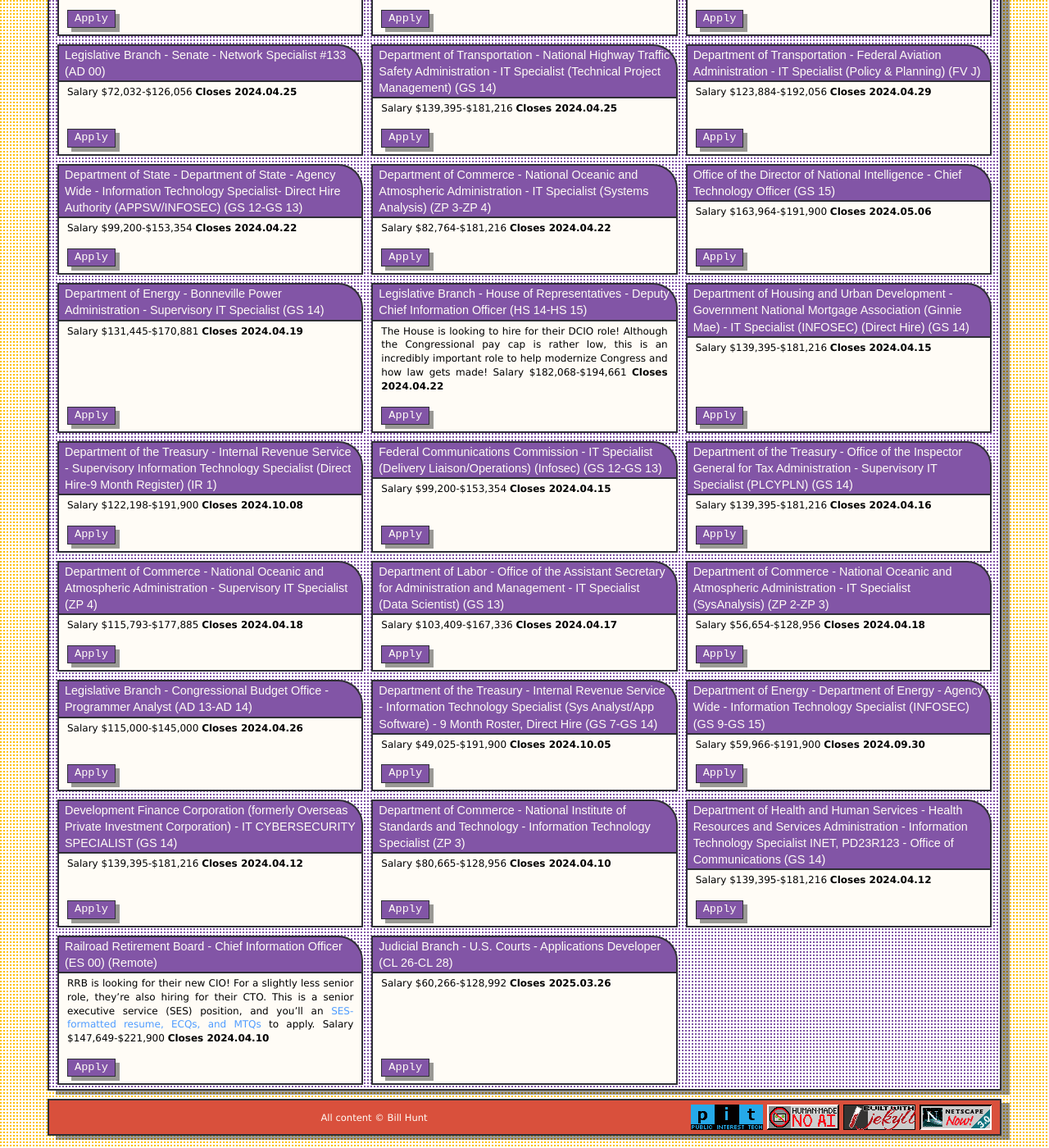
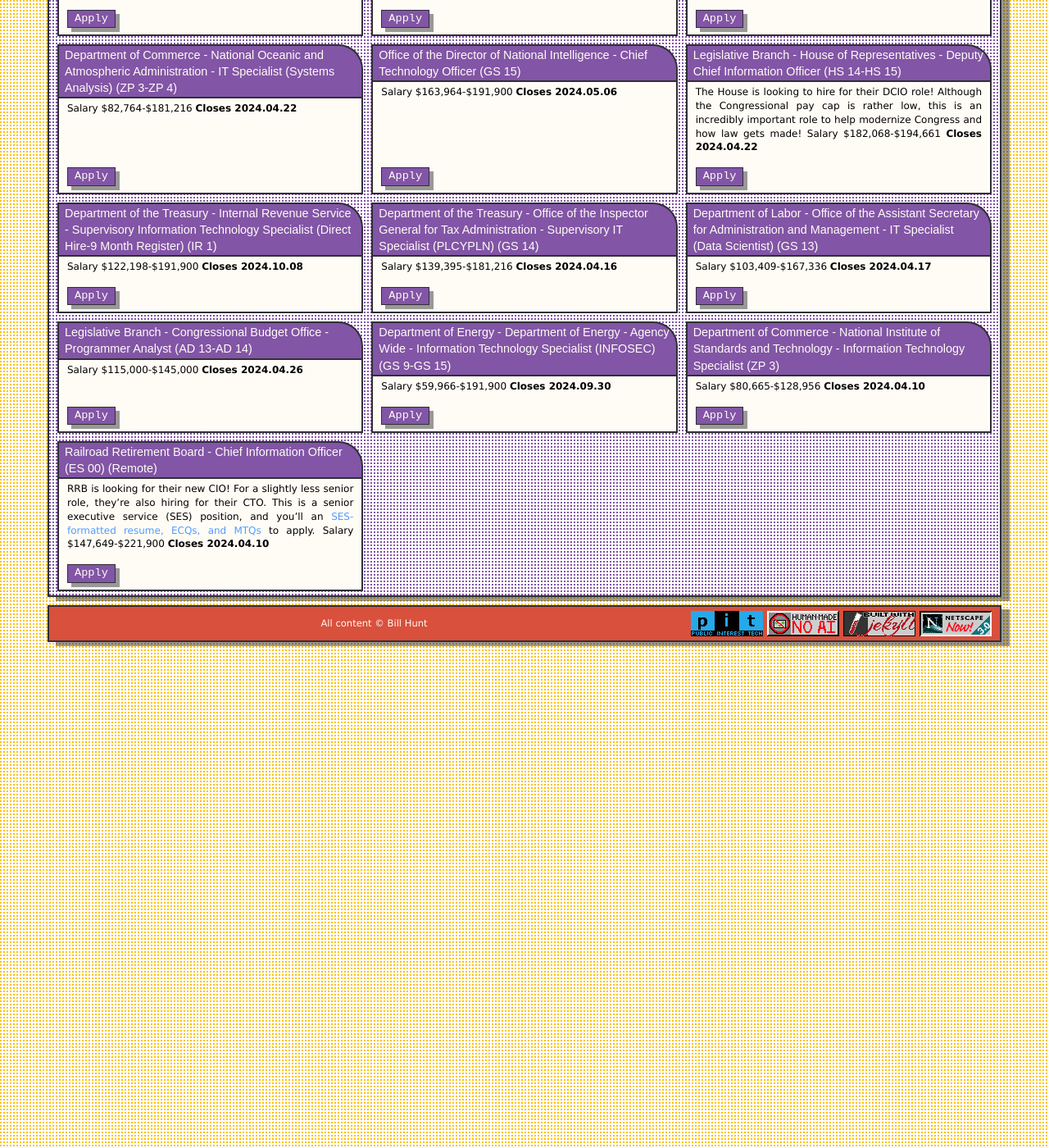
Before and after one commit to krusynth/billhunt.dev, a Jekyll site: the page built from usajobs.md, in a window 1280 px wide and 1400 px high, scrolled down 3560 px. Shown: the whole window at 82% size. Built offline with Jekyll 4.4.1, drawn with Linux system fonts in a browser that asks for light colours; some web fonts are replaced; some of the changed text lies outside the part shown.

Commit message:
Updating jobs.

```diff
--- a/_data/usajobs.yml
+++ b/_data/usajobs.yml
@@ -1,3 +1,15 @@
+- id: '787758200'
+  posted: '2024-04-19T18:57:01.4830'
+  closes: '2024-04-29T23:59:59.9970'
+  agency: Department of Energy - Bonneville Power Administration
+  title: IT Cybersecurity Specialist
+  lowGrade: GS 12
+  highGrade: GS 12
+  salaryMin: 93453
+  salaryMax: 121601
+  url: https://www.usajobs.gov/GetJob/ViewDetails/787758200
+  remote: false
+  source: usajobs
 - id: '786235000'
   posted: '2024-04-17T00:00:00.0000'
   closes: '2024-04-23T23:59:59.9970'
@@ -289,18 +301,6 @@
   url: https://www.usajobs.gov/GetJob/ViewDetails/787414600
   remote: true
   source: usajobs
-- id: '787461700'
-  posted: '2024-04-19T00:00:00.0000'
-  closes: '2024-04-25T23:59:59.9970'
-  agency: Department of Agriculture - Office of the Chief Information Officer
-  title: IT Project Manager
-  lowGrade: GS 13
-  highGrade: GS 13
-  salaryMin: 103409
-  salaryMax: 167336
-  url: https://www.usajobs.gov/GetJob/ViewDetails/787461700
-  remote: false
-  source: usajobs
 - id: '787512700'
   posted: '2024-04-19T00:00:00.0000'
   closes: '2024-05-20T23:59:59.9970'
@@ -403,18 +403,6 @@
   url: https://www.usajobs.gov/GetJob/ViewDetails/787648300
   remote: false
   source: usajobs
-- id: '785361600'
-  posted: '2024-04-15T00:00:00.0000'
-  closes: '2024-04-19T23:59:59.9970'
-  agency: Department of Health and Human Services - National Institutes of Health
-  title: IT Specialist (INFOSEC)
-  lowGrade: GS 13
-  highGrade: GS 13
-  salaryMin: 117962
-  salaryMax: 153354
-  url: https://www.usajobs.gov/GetJob/ViewDetails/785361600
-  remote: false
-  source: usajobs
 - id: '785563600'
   posted: '2024-04-16T00:00:00.0000'
   closes: '2024-04-30T23:59:59.9970'
@@ -509,18 +497,6 @@
   salaryMin: 86962
   salaryMax: 113047
   url: https://www.usajobs.gov/GetJob/ViewDetails/786581200
-  remote: false
-  source: usajobs
-- id: '786624600'
-  posted: '2024-04-15T07:21:13.6800'
-  closes: '2024-04-19T23:59:59.9970'
-  agency: Environmental Protection Agency
-  title: Supervisory IT Specialist
-  lowGrade: GS 14
-  highGrade: GS 14
-  salaryMin: 129134
-  salaryMax: 167876
-  url: https://www.usajobs.gov/GetJob/ViewDetails/786624600
   remote: false
   source: usajobs
 - id: '786690000'
@@ -707,18 +683,6 @@
   url: https://www.usajobs.gov/GetJob/ViewDetails/785870300
   remote: false
   source: usajobs
-- id: '785885800'
-  posted: '2024-04-10T00:00:00.0000'
-  closes: '2024-04-19T23:59:59.9970'
-  agency: Department of Homeland Security - Federal Emergency Management Agency
-  title: IT Project Manager
-  lowGrade: GS 12
-  highGrade: GS 13
-  salaryMin: 99200
-  salaryMax: 153354
-  url: https://www.usajobs.gov/GetJob/ViewDetails/785885800
-  remote: false
-  source: usajobs
 - id: '786151500'
   posted: '2024-04-11T13:09:02.1330'
   closes: '2024-04-22T23:59:59.9970'
@@ -758,18 +722,6 @@
   salaryMin: 117962
   salaryMax: 153354
   url: https://www.usajobs.gov/GetJob/ViewDetails/786195300
-  remote: false
-  source: usajobs
-- id: '786319800'
-  posted: '2024-04-12T00:00:00.0000'
-  closes: '2024-04-19T23:59:59.9970'
-  agency: Department of Commerce - National Oceanic and Atmospheric Administration
-  title: Computer Scientist
-  lowGrade: ZP 4
-  highGrade: ZP 4
-  salaryMin: 114970
-  salaryMax: 176620
-  url: https://www.usajobs.gov/GetJob/ViewDetails/786319800
   remote: false
   source: usajobs
 - id: '786358100'
@@ -858,18 +810,6 @@
   url: https://www.usajobs.gov/GetJob/ViewDetails/785662300
   remote: false
   source: usajobs
-- id: '785665500'
-  posted: '2024-04-09T00:00:00.0000'
-  closes: '2024-04-19T23:59:59.9970'
-  agency: Department of Energy - Bonneville Power Administration
-  title: Supervisory IT Specialist
-  lowGrade: GS 14
-  highGrade: GS 14
-  salaryMin: 131445
-  salaryMax: 170881
-  url: https://www.usajobs.gov/GetJob/ViewDetails/785665500
-  remote: false
-  source: usajobs
 - id: '785676400'
   posted: '2024-04-08T18:00:39.1900'
   closes: '2024-04-22T23:59:59.9970'
@@ -886,20 +826,6 @@
     The House is looking to hire for their DCIO role! Although the Congressional
     pay cap is rather low, this is an incredibly important role to help
     modernize Congress and how law gets made!
-- id: '785338000'
-  posted: '2024-04-06T00:00:00.0000'
-  closes: '2024-04-15T23:59:59.9970'
-  agency: >-
-    Department of Housing and Urban Development - Government National Mortgage
-    Association (Ginnie Mae)
-  title: IT Specialist (INFOSEC) (Direct Hire)
-  lowGrade: GS 14
-  highGrade: GS 14
-  salaryMin: 139395
-  salaryMax: 181216
-  url: https://www.usajobs.gov/GetJob/ViewDetails/785338000
-  remote: false
-  source: usajobs
 - id: '785522600'
   posted: '2024-04-08T09:40:35.8100'
   closes: '2024-10-08T23:59:59.9970'
@@ -910,18 +836,6 @@
   salaryMin: 122198
   salaryMax: 191900
   url: https://www.usajobs.gov/GetJob/ViewDetails/785522600
-  remote: false
-  source: usajobs
-- id: '784533800'
-  posted: '2024-04-01T16:06:21.6070'
-  closes: '2024-04-15T23:59:59.9970'
-  agency: Federal Communications Commission
-  title: IT Specialist (Delivery Liaison/Operations) (Infosec)
-  lowGrade: GS 12
-  highGrade: GS 13
-  salaryMin: 99200
-  salaryMax: 153354
-  url: https://www.usajobs.gov/GetJob/ViewDetails/784533800
   remote: false
   source: usajobs
 - id: '784659500'
@@ -938,18 +852,6 @@
   url: https://www.usajobs.gov/GetJob/ViewDetails/784659500
   remote: false
   source: usajobs
-- id: '784800200'
-  posted: '2024-04-04T00:00:00.0000'
-  closes: '2024-04-18T23:59:59.9970'
-  agency: Department of Commerce - National Oceanic and Atmospheric Administration
-  title: Supervisory IT Specialist
-  lowGrade: ZP 4
-  highGrade: ZP 4
-  salaryMin: 115793
-  salaryMax: 177885
-  url: https://www.usajobs.gov/GetJob/ViewDetails/784800200
-  remote: false
-  source: usajobs
 - id: '784914200'
   posted: '2024-04-04T00:00:00.0000'
   closes: '2024-04-17T23:59:59.9970'
@@ -964,18 +866,6 @@
   url: https://www.usajobs.gov/GetJob/ViewDetails/784914200
   remote: false
   source: usajobs
-- id: '785029500'
-  posted: '2024-04-05T00:00:00.0000'
-  closes: '2024-04-18T23:59:59.9970'
-  agency: Department of Commerce - National Oceanic and Atmospheric Administration
-  title: IT Specialist (SysAnalysis)
-  lowGrade: ZP 2
-  highGrade: ZP 3
-  salaryMin: 56654
-  salaryMax: 128956
-  url: https://www.usajobs.gov/GetJob/ViewDetails/785029500
-  remote: false
-  source: usajobs
 - id: '785238100'
   posted: '2024-04-04T17:15:53.6030'
   closes: '2024-04-26T23:59:59.9970'
@@ -986,20 +876,6 @@
   salaryMin: 115000
   salaryMax: 145000
   url: https://www.usajobs.gov/GetJob/ViewDetails/785238100
-  remote: false
-  source: usajobs
-- id: '785278800'
-  posted: '2024-04-05T08:04:15.9900'
-  closes: '2024-10-05T23:59:59.9970'
-  agency: Department of the Treasury - Internal Revenue Service
-  title: >-
-    Information Technology Specialist (Sys Analyst/App Software) - 9 Month
-    Roster, Direct Hire
-  lowGrade: GS 7
-  highGrade: GS 14
-  salaryMin: 49025
-  salaryMax: 191900
-  url: https://www.usajobs.gov/GetJob/ViewDetails/785278800
   remote: false
   source: usajobs
 - id: '783549600'
@@ -1014,20 +890,6 @@
   url: https://www.usajobs.gov/GetJob/ViewDetails/783549600
   remote: false
   source: usajobs
-- id: '784282200'
-  posted: '2024-04-01T00:00:00.0000'
-  closes: '2024-04-12T23:59:59.9970'
-  agency: >-
-    Development Finance Corporation (formerly Overseas Private Investment
-    Corporation)
-  title: IT CYBERSECURITY SPECIALIST
-  lowGrade: GS 14
-  highGrade: GS 14
-  salaryMin: 139395
-  salaryMax: 181216
-  url: https://www.usajobs.gov/GetJob/ViewDetails/784282200
-  remote: false
-  source: usajobs
 - id: '783330100'
   posted: '2024-03-27T00:00:00.0000'
   closes: '2024-04-10T23:59:59.9970'
@@ -1038,20 +900,6 @@
   salaryMin: 80665
   salaryMax: 128956
   url: https://www.usajobs.gov/GetJob/ViewDetails/783330100
-  remote: false
-  source: usajobs
-- id: '783612300'
-  posted: '2024-03-27T16:54:37.8270'
-  closes: '2024-04-12T23:59:59.9970'
-  agency: >-
-    Department of Health and Human Services - Health Resources and Services
-    Administration
-  title: Information Technology Specialist INET, PD23R123 - Office of Communications
-  lowGrade: GS 14
-  highGrade: GS 14
-  salaryMin: 139395
-  salaryMax: 181216
-  url: https://www.usajobs.gov/GetJob/ViewDetails/783612300
   remote: false
   source: usajobs
 - id: '783788500'
@@ -1069,15 +917,3 @@
   content: >-
     RRB is looking for their new CIO! For a slightly less senior role, they're
     also hiring for their CTO.
-- id: '784153600'
-  posted: '2024-03-27T00:00:00.0000'
-  closes: '2025-03-26T23:59:59.9970'
-  agency: Judicial Branch - U.S. Courts
-  title: Applications Developer
-  lowGrade: CL 26
-  highGrade: CL 28
-  salaryMin: 60266
-  salaryMax: 128992
-  url: https://www.usajobs.gov/GetJob/ViewDetails/784153600
-  remote: false
-  source: usajobs
```
